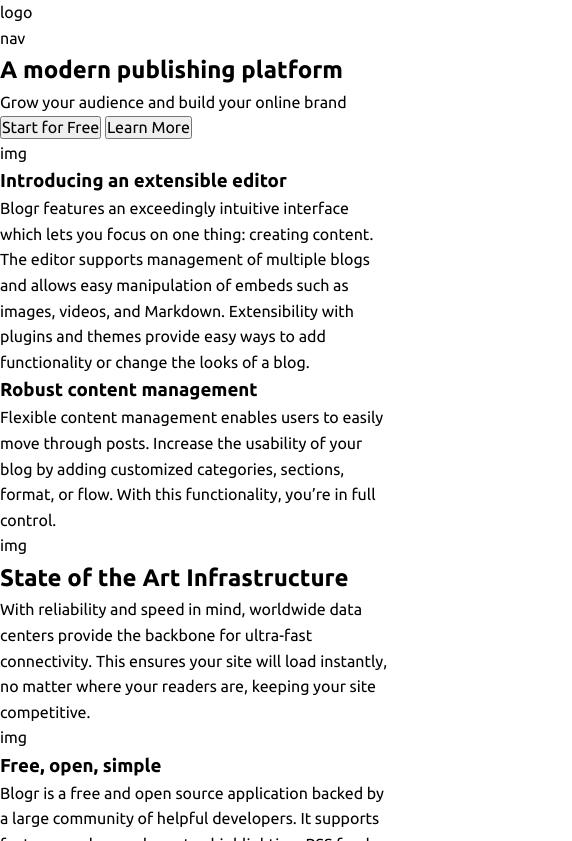
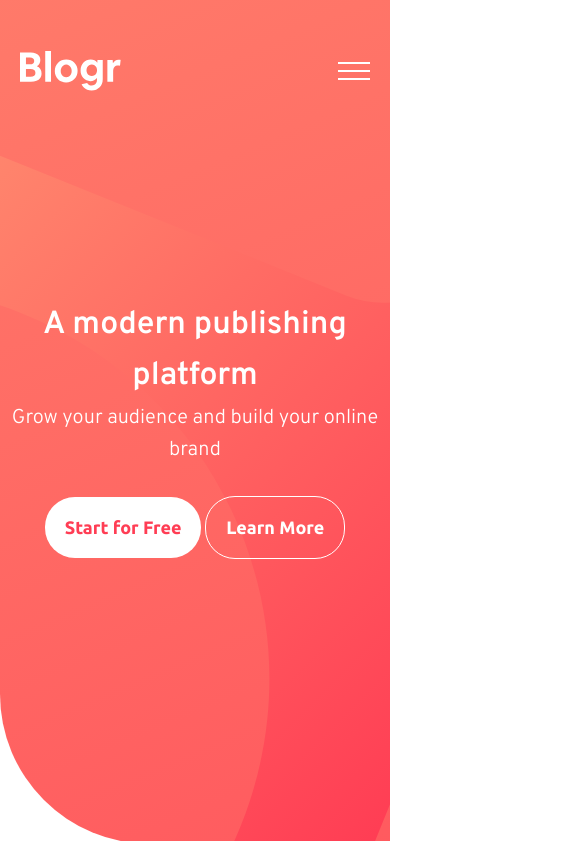
Before and after one commit to bengera/blogr, a website: page index.html in a window 390 px wide. Shown: the top 841 px of the page, 572 px wide, since content can reach past the window. Drawn offline with Linux system fonts and the light colour scheme.

Commit message:
header-mobile

```diff
--- a/index.html
+++ b/index.html
@@ -27,22 +27,36 @@
 
 
     <header class="header">
-      <div class="header__logo">logo</div>
-      <nav class="header__mobile-nav">nav</nav>
+      <div class="header__top-container">
+      <div class="logo">
+        <img class="header__logo" src="images/logo.svg" alt="logo">
+      </div>
+      <nav class="header__mobile-nav"><img class="header__hamburger" src="images/icon-hamburger.svg" alt="hamburger"></nav>
+    </div>
 
+      <div class="header__hero-container">
+      <h1 class="header__title">A modern publishing platform</h1>
+      <p class="header__title-sub"> Grow your audience and build your online brand</p>
+      <div class="header__buttons">
+      <button class="header__cta-left">Start for Free</button>
+      <button class="header__cta-right">Learn More</button>
+    </div>
+    </div>
     </header>
 
-    <main>
-      <section class="hero">
+      <!-- <section class="hero">
         <h1 class="hero__title">A modern publishing platform</h1>
         <p class="hero__title-sub"> Grow your audience and build your online brand</p>
         <button class="hero__cta-left">Start for Free</button>
         <button class="hero__cta-right">Learn More</button>
-      </section>
+      </section> -->
+
+      <main>
 
       <section class="info-top">
+        <h2 class="info-top__title">Designed for the future</h2>
         <div class="info-top__image">
-          img
+          <img class="info-top__illustration" src="images/illustration-editor-mobile.svg" alt="illustration-top">
         </div>
         <h3 class="info-top__title">
           Introducing an extensible editor
@@ -64,7 +78,9 @@
       </section>
 
       <section class="feature">
-        <div class="feature__image">img</div>
+        <div class="feature__image">
+          <img class="feature__img" src="images/illustration-phones.svg" alt="logo">
+        </div>
         <h2 class="feature__title"> State of the Art Infrastructure</h2>
         <p class="feature__description">
           With reliability and speed in mind, worldwide data centers provide the backbone for ultra-fast connectivity.
@@ -74,7 +90,7 @@
 
       <section class="info-bottom">
         <div class="info-bottom__image">
-          img
+          <img class="info-bottom__img" src="images/illustration-laptop-mobile.svg" alt="logo">
         </div>
         <h3 class="info-bottom__title">
           Free, open, simple
@@ -102,8 +118,10 @@
 
     <footer class="footer">
 
+
       <nav class="footer__nav">
 
+        <img class="logo" src="images/logo.svg" alt="logo">
 
         <h4 class="footer__title">Product</h4>
         <ul class="footer__nav-list">
--- a/package.json
+++ b/package.json
@@ -18,5 +18,8 @@
   "homepage": "https://github.com/bengera/blogr#readme",
   "devDependencies": {
     "node-sass": "^6.0.1"
+  },
+  "dependencies": {
+    "hsl-to-hex": "^1.0.0"
   }
 }
--- a/sass/_base.scss
+++ b/sass/_base.scss
@@ -22,7 +22,8 @@
 $font-primary: 'Overpass',
 'sans-serif';
 
-$font-secondary: 'Ubuntu', 'sans-serif';
+$font-secondary: 'Ubuntu',
+'sans-serif';
 
 
 
@@ -82,4 +83,95 @@
 
 
 
+
 }
+
+main {
+
+    padding-left: 2rem;
+    padding-right: 2rem;
+}
+
+.page-wrapper {
+    // max-width: 1140px;
+    margin: 0 auto 0 auto;
+    position: relative;
+
+
+
+
+}
+
+.header {
+    background: rgb(255, 143, 112);
+    background: url('../images/bg-pattern-intro.svg') 40%, 5% linear-gradient(135deg, rgba(255, 143, 112, 1) 0%, rgba(255, 61, 84, 1) 99%);
+    background-repeat: no-repeat;
+    min-height: 100vh; // stops sections overlapping header on vertical resize
+    border-bottom-left-radius: 15rem;
+
+    &__top-container {
+
+        display: flex;
+        flex-direction: row;
+        align-items: center;
+        justify-content: space-between;
+        height: 15rem;
+        padding: 2rem;
+
+    }
+
+    &__hero-container {
+        display: flex;
+        flex-direction: column;
+        text-align: center;
+        margin: 0 auto;
+        padding: 15rem 1rem 20rem 1rem;
+
+
+    }
+
+    &__title {
+        color: $color-white;
+        font-weight: 600;
+        font-family: $font-primary;
+    }
+
+    &__title-sub {
+        color: $color-white;
+        font-weight: 500;
+        font-size: 2rem;
+        font-weight: 300;
+        font-family: $font-primary;
+    }
+
+    &__buttons {
+
+        margin: 0 auto;
+        margin-top: 3rem;
+    }
+
+    &__cta-left,
+    &__cta-right {
+        border: 0;
+        padding:2rem;
+        cursor: pointer;
+        border-radius: 30px;
+        font-weight: 600;
+        font-size: 1.8rem;
+
+    }
+
+    &__cta-left {
+        background-color: $color-white;
+        color: $color-light-red;
+    }
+
+    &__cta-right {
+        background-color: transparent;
+        border: 1px solid $color-white;
+        color: $color-white;
+    }
+
+
+
+}
```
Also changed, not shown: css/style.css, 1 other file.
